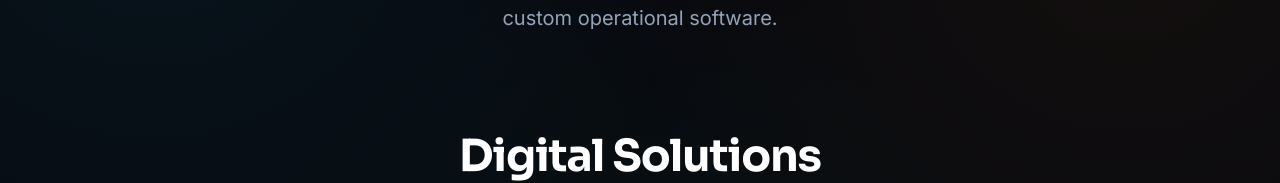
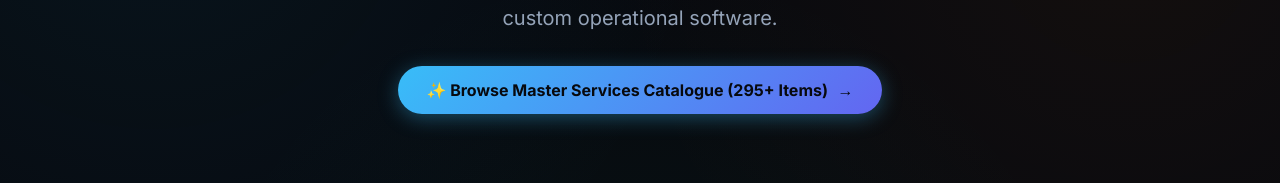
Before and after one commit to shivamgupt-2010/shiv-website, a Next.js app: page /business in a window 1280 px wide. Shown: the part 252-435 px from the top of the page. Built offline with nearby package versions, Linux system fonts and the light colour scheme; no server answers; the database is empty.

Commit message:
feat(packages): implement 3-option service & package selection system with cart & admin (src/app/(public)/business/BusinessPageClient.tsx)

```diff
--- a/src/app/(public)/business/BusinessPageClient.tsx
+++ b/src/app/(public)/business/BusinessPageClient.tsx
@@ -24,6 +24,34 @@ export default function ClientBusinessPage({ packages, projects }: { packages: a
         >
           We build digital solutions that elevate your business. From intelligent web platforms to custom operational software.
         </motion.p>
+
+        <motion.div
+          initial={{ opacity: 0, y: 15 }}
+          animate={{ opacity: 1, y: 0 }}
+          transition={{ duration: 0.6, delay: 0.2, ease: "easeOut" }}
+          style={{ marginTop: '2rem', display: 'flex', justifyContent: 'center', gap: '1rem', flexWrap: 'wrap' }}
+        >
+          <Link
+            href="/business/services"
+            style={{
+              display: 'inline-flex',
+              alignItems: 'center',
+              gap: '0.6rem',
+              background: 'linear-gradient(135deg, #38bdf8 0%, #6366f1 100%)',
+              color: '#07090e',
+              fontWeight: 700,
+              fontSize: '1rem',
+              padding: '0.85rem 1.75rem',
+              borderRadius: '9999px',
+              textDecoration: 'none',
+              boxShadow: '0 4px 20px rgba(56, 189, 248, 0.35)',
+              transition: 'transform 0.2s ease',
+            }}
+          >
+            <span>✨ Browse Master Services Catalogue (295+ Items)</span>
+            <span>&rarr;</span>
+          </Link>
+        </motion.div>
       </div>
 
       <section className={styles.section}>
```
